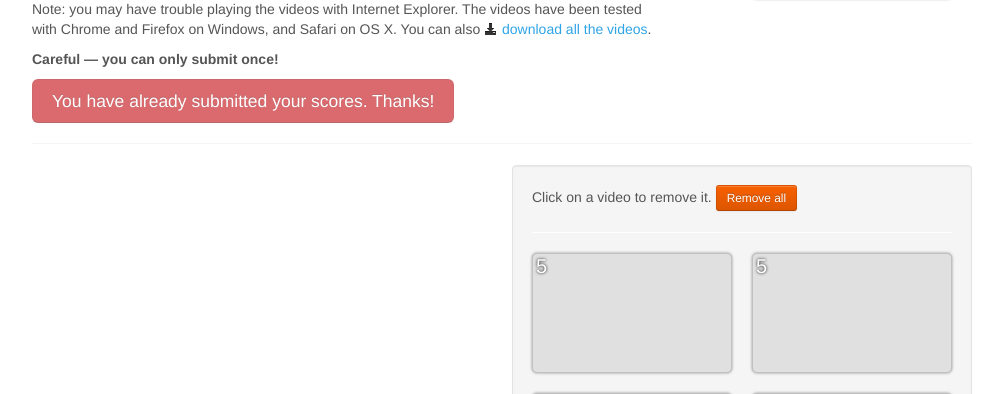
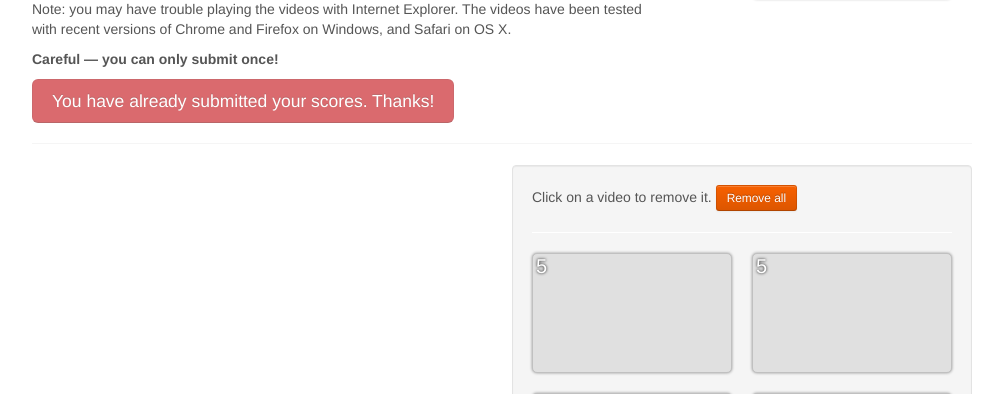
Before and after one commit to tb6272574/fuel, a Django app: page /videos/ in a window 1280 px wide. Shown: the part 261-655 px from the top of the page, without its empty margins (138-1141 px from the left). Run offline with Django 3.2, Linux system fonts and the light colour scheme; the visitor is signed in with stand-in values (Sample User, id 1); data that the repository does not hold is empty; some libraries are stand-ins or nearby versions.

Commit message:
disable download link

```diff
--- a/fuel/templates/videos.html
+++ b/fuel/templates/videos.html
@@ -66,8 +66,6 @@
             self_id = $(this).attr('id').split('-').pop();
             $("#modal-title").html($("#box-" + self_id + " .video-title").html());
             $("#modal-members").html($("#box-" + self_id + " .video-members").html());
-            $("#modal-note").html($("#box-" + self_id + " .video-note").html());
-            $("#modal-link").attr('href', '/static/videos/' + $("#box-" + self_id + " .video-url").html() + '.mp4');
             $("#video-mp4").attr('src', '/static/videos/' + $("#box-" + self_id + " .video-url").html() + '.mp4');
             $("#video-webm").attr('src', '/static/videos/' + $("#box-" + self_id + " .video-url").html() + '.webm');
             $("#video")[0].load();
@@ -139,7 +137,7 @@
         <h1>Video assessment</h1>
         <p>You will be assessing the videos produced by your classmates. You will score each video between 0 and 5, 5 being the highest quality. <em>For each score between 0 and 5, exactly two videos will have the same score.</em></p>
         <p>Watch the 12 videos below by clicking on them. After watching, drag them to the desired score. Once you have dragged all 12 videos into their positions, click on submit to submit your scores.</p>
-        <p>Note: you may have trouble playing the videos with Internet Explorer. The videos have been tested with Chrome and Firefox on Windows, and Safari on OS X. You can also <a href="/static/videos/videos.zip"><i class="icon icon-download-alt"></i> download all the videos</a>.
+        <p>Note: you may have trouble playing the videos with Internet Explorer. The videos have been tested with recent versions of Chrome and Firefox on Windows, and Safari on OS X.</p>
         <p><b>Careful &mdash; you can only submit once!</b></p>
         {% if user.profile.get_fueluser.get_score == None %}
         <form method="post" action="/videos/submit/">
@@ -224,7 +222,6 @@
                     <h5 id="modal-title"></h5>
                     <p id="modal-members"></p>
                     <p id="modal-note"></p>
-                    <a id="modal-link" href="#"><i class="icon icon-download-alt"></i> download video</a>
                 </div>
             </div>
         </div>
```
